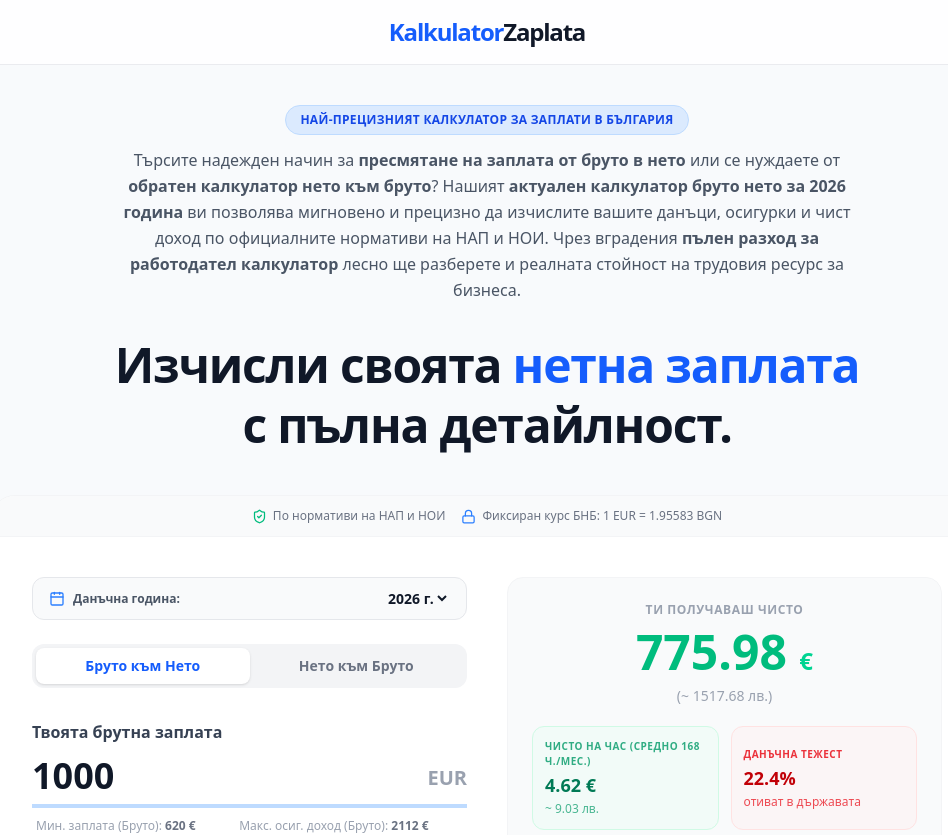
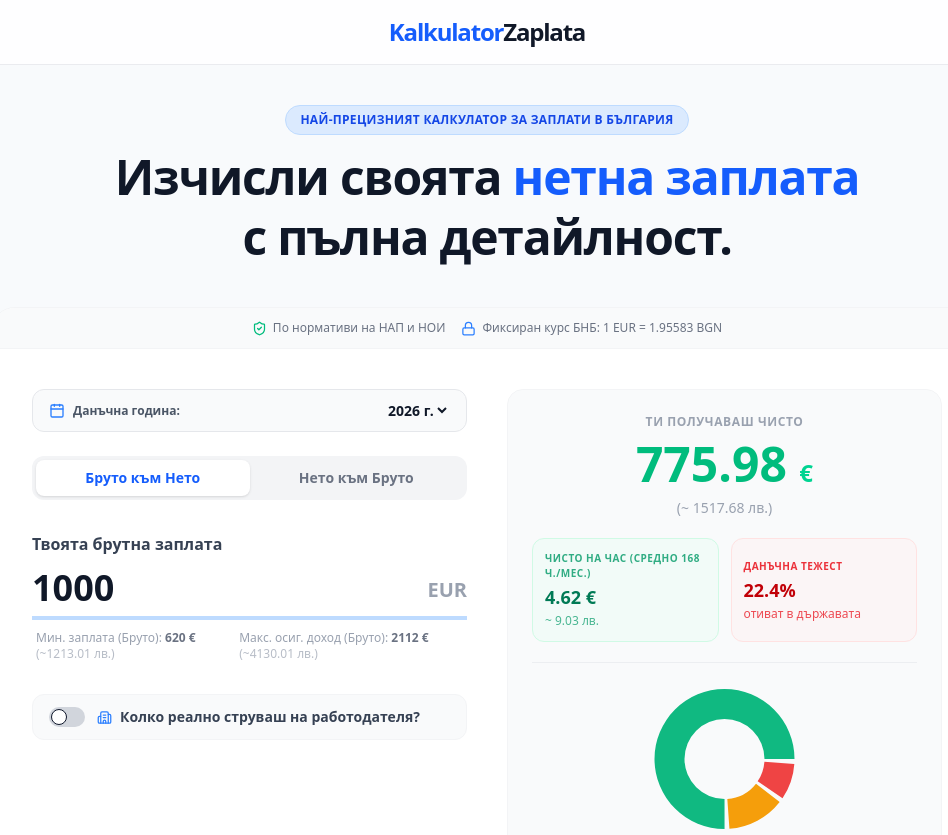
Before and after one commit to lozanoverik-art/Kalkulator-Zaplata, a Next.js app: page / in a window 1280 px wide. Shown: the top 835 px of the page, without its empty margins (153-1101 px from the left). Built offline with nearby package versions, Linux system fonts and the light colour scheme.

Commit message:
removed div

```diff
--- a/app/page.tsx
+++ b/app/page.tsx
@@ -19,20 +19,6 @@
         <div className="text-center max-w-3xl mx-auto mb-10 space-y-3">
           <div className="inline-flex items-center gap-2 bg-blue-100 text-blue-700 px-3.5 py-1.5 rounded-full text-xs font-extrabold tracking-wide uppercase border border-blue-200">
             Най-прецизният калкулатор за заплати в България
-          </div>
-          <div className="max-w-3xl mx-auto mb-8 px-4 text-center text-gray-600 text-sm md:text-base leading-relaxed">
-            <p>
-              Търсите надежден начин за{" "}
-              <strong>пресмятане на заплата от бруто в нето</strong> или се
-              нуждаете от <strong>обратен калкулатор нето към бруто</strong>?
-              Нашият{" "}
-              <strong>актуален калкулатор бруто нето за 2026 година</strong> ви
-              позволява мигновено и прецизно да изчислите вашите данъци,
-              осигурки и чист доход по официалните нормативи на НАП и НОИ. Чрез
-              вградения <strong>пълен разход за работодател калкулатор</strong>{" "}
-              лесно ще разберете и реалната стойност на трудовия ресурс за
-              бизнеса.
-            </p>
           </div>
           <h1 className="text-3xl md:text-5xl font-black text-gray-900 tracking-tight leading-tight">
             Изчисли своята <span className="text-blue-600">нетна заплата</span>{" "}
```
